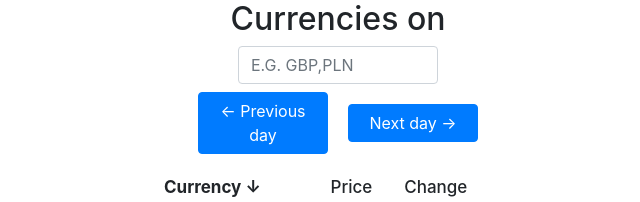
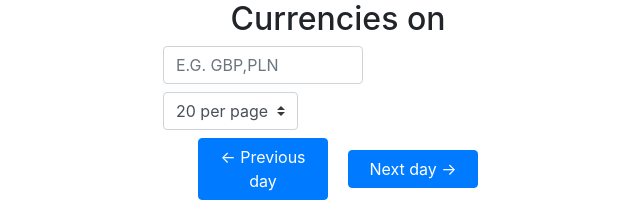
Before and after one commit to frontend-london/currencies, a React (Create React App) app: page / in a window 1280 px wide. Shown: the top 202 px of the page, without its empty margins (302-942 px from the left). Built offline with nearby package versions, Linux system fonts and the light colour scheme; no server answers.

Commit message:
per page dynamic

```diff
--- a/src/App.css
+++ b/src/App.css
@@ -91,11 +91,16 @@ table td:nth-child(3) {
 .search {
   text-align: center;
   margin: 0 auto;
-  max-width: 200px;
+  max-width: 350px;
 }
 
 .search .currencyName {
   text-transform: uppercase;
+  max-width: 200px;
+}
+
+.search .selectPagination {
+  max-width: 150px;
 }
 
 .currencies-pages {
--- a/src/components/Instruments/index.js
+++ b/src/components/Instruments/index.js
@@ -15,7 +15,8 @@ class Instruments extends Component {
       minDate: null,
       maxDate: null,
       sortUp: false,
-      search: null
+      search: null,
+      perPage: 20
     };
     this.fetchUpdates();
   }
@@ -134,17 +135,25 @@ class Instruments extends Component {
     this.setState({activePage: page})
   }
 
+  handlePerPageChange = (e) => {
+    this.setState({perPage: parseInt(e.currentTarget.value)});
+  }
+
   render() {
-    const currenciesPerPage = 20;
     let changes = this.getChanges();
 
     return (
       <div>
         <h2>Currencies on {this.state.currentDate}</h2>
         <div className="search">
-          <form>
+          <form className="form-inline">
             <label className="sr-only" htmlFor="currencyName">Find currency</label>
             <input type="text" className="form-control mb-2 mr-sm-2 currencyName" id="currencyName" placeholder="E.g. GBP,PLN" onChange={this.handleCurrencyNameChange} />
+            <select defaultValue={this.state.perPage} className="selectPagination mb-2 mr-sm-2 custom-select" onChange={this.handlePerPageChange}>
+              <option value="10">10 per page</option>
+              <option value="20">20 per page</option>
+              <option value="40">40 per page</option>
+            </select>
           </form>
         </div>
         <nav className="dayNav" role="group" aria-label="Change date">
@@ -164,21 +173,21 @@ class Instruments extends Component {
             </tr>
           </thead>
           <tbody>
-            {changes.slice(currenciesPerPage * (this.state.activePage - 1), currenciesPerPage * this.state.activePage).map((row, i) =>
+            {changes.slice(this.state.perPage * (this.state.activePage - 1), this.state.perPage * this.state.activePage).map((row, i) =>
               <InstrumentsRow
                 row={row}
                 key={row.currency}
               />
             )}
           </tbody>
-          {(changes.length > currenciesPerPage) && (
+          {(changes.length > this.state.perPage) && (
             <tfoot>
               <tr>
-                <td colspan="3">
+                <td colSpan="3">
                   <nav className="currencies-pages">
                     <Pagination
                       activePage={this.state.activePage}
-                      itemsCountPerPage={currenciesPerPage}
+                      itemsCountPerPage={this.state.perPage}
                       totalItemsCount={changes.length}
                       pageRangeDisplayed={5}
                       onChange={(pageNumber) => this.handlePageChange(pageNumber)}
```
